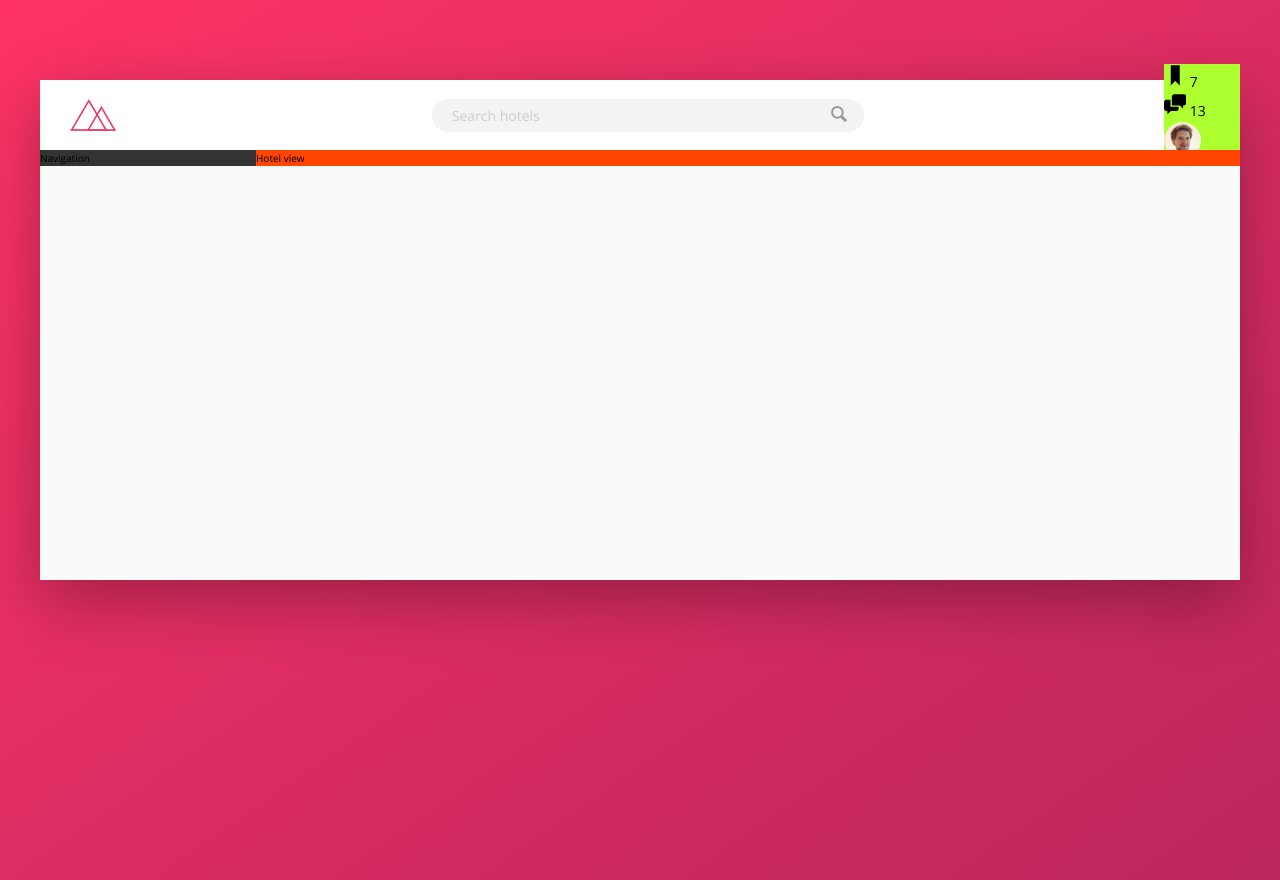
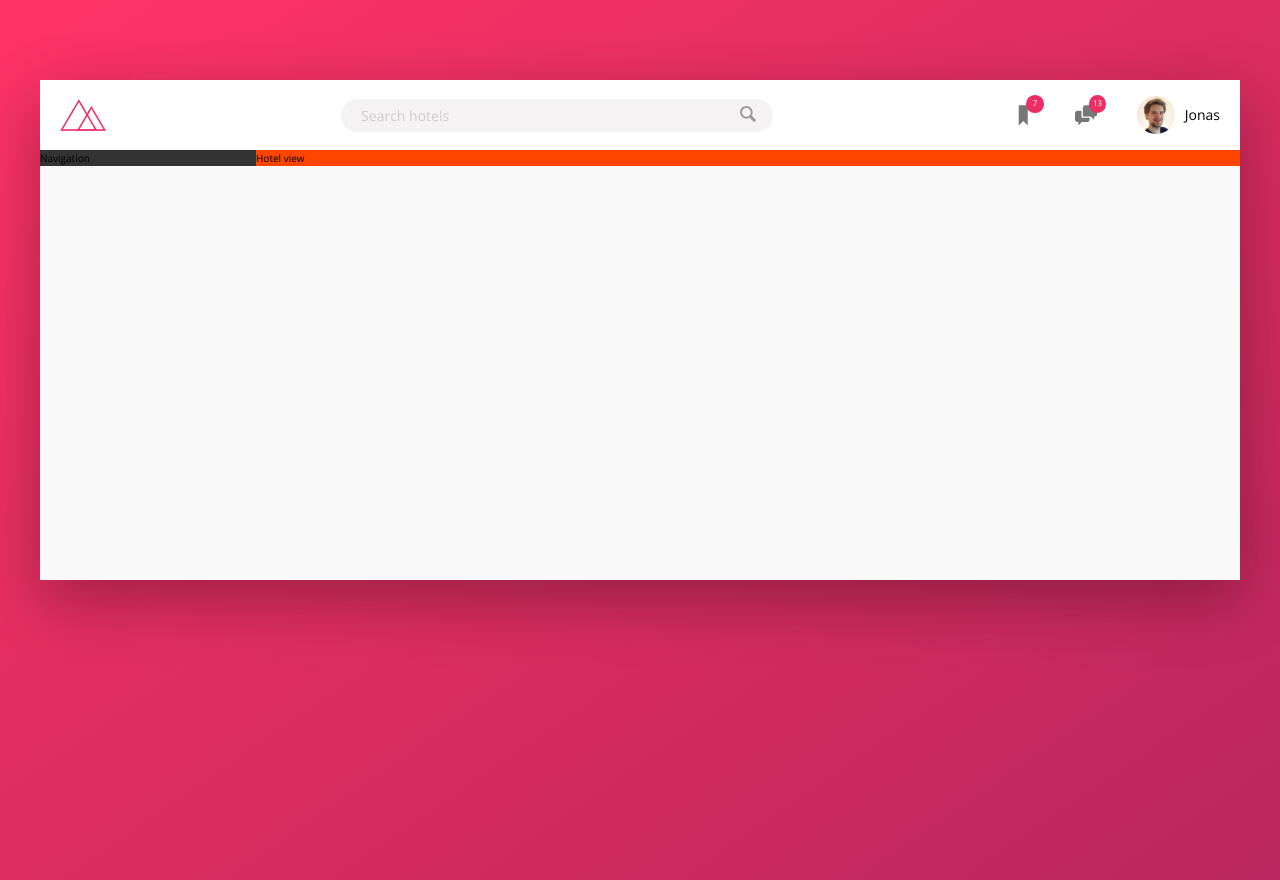
Before and after one commit to xavier-castro/Trillo, a website: page index.html in a window 1280 px wide. Drawn offline with nearby package versions, Linux system fonts and the light colour scheme.

Commit message:
Added proper positioning to user-nav notifications

```diff
--- a/index.html
+++ b/index.html
@@ -28,14 +28,14 @@
             </form>
 
             <nav class="user-nav">
-                <div class="user-nav__nav__icon-box">
+                <div class="user-nav__icon-box">
                     <svg class="user-nav__icon">
                         <use xlink:href="img/sprite.svg#icon-bookmark"></use>
                     </svg>
                     <span class="user-nav__notification">7</span>
                 </div>
 
-                <div class="user-nav__nav__icon-box">
+                <div class="user-nav__icon-box">
                         <svg class="user-nav__icon">
                             <use xlink:href="img/sprite.svg#icon-chat"></use>
                         </svg>
--- a/sass/_components.scss
+++ b/sass/_components.scss
@@ -2,7 +2,7 @@
 // LOGO
 .logo {
     height: 3.25rem;
-    margin-left: 3rem;
+    margin-left: 2rem;
 }
 
 
@@ -78,23 +78,55 @@
 ////////////////////////////////////////////
 // USER NAVIGATION
 .user-nav {
-    background-color: greenyellow;
+    align-self: stretch; // overwrites header's center
 
-    &__icon-box {}
+    display: flex; // flex item is now a flex container
+    align-items: center;
+
+    // Selecting user nav and all of the direct children. Goal is to space out each icon
+    &>* {
+        padding: 0 2rem;
+        cursor: pointer;
+        height: 100%; // hovers entire area
+        display: flex;
+        align-items: center; // aligns across the cross axis (vertically)
+    }
+
+    &>*:hover {
+        background-color: var(--color-gray-light-2);
+    }
+
+    &__icon-box {
+        position: relative; // parent element must have position: relative for the child's position: absolute to work
+    }
 
     &__icon {
         height: 2.25rem;
         width: 2.25rem;
+        fill: var(--color-gray-dark-2);
     }
 
-    &__notification {}
+    &__notification {
+        font-size: .8rem;
+        height: 1.75rem;
+        width: 1.75rem;
+        border-radius: 50%;
+        background-color: var(--color-primary);
+        color: var(--color-white);
+        position: absolute;
+        top: 1.5rem;
+        right: 1.1rem;
 
-    &__user {}
+        // Centering the numbers inside the bubble
+        display: flex;
+        justify-content: center;
+        align-items: center;
+    }
 
     &__user-photo {
         height: 3.75rem;
         border-radius: 50%;
+        margin-right: 1rem;
     }
 
-    &__user-name {}
 }
```
Also changed, not shown: css/style.css.
